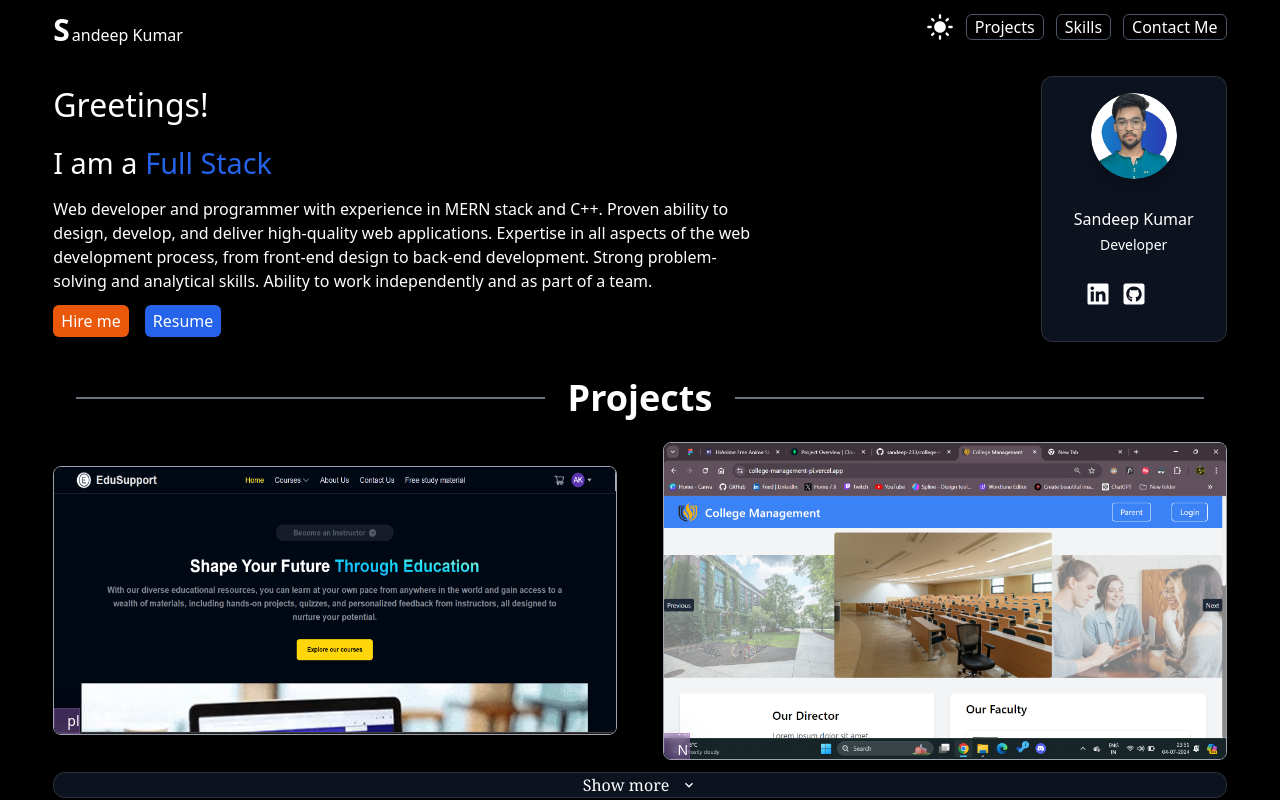
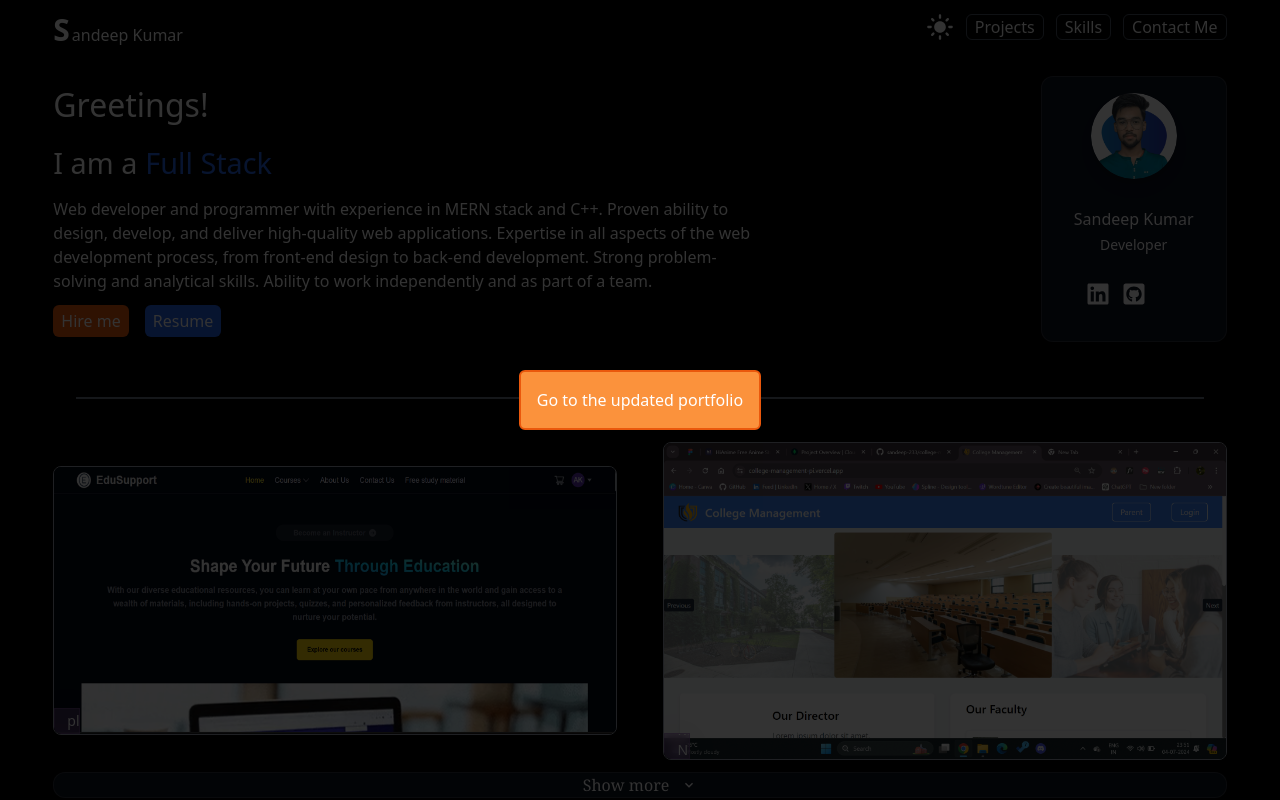
Before and after one commit to sandeep-233/sandeep-portfolio-02, a React (Create React App) app: page / in a window 1280 px wide. Shown: the top 800 px of the page. Built offline with nearby package versions, Linux system fonts and the light colour scheme; some icons are missing.

Commit message:
added referred button to next portfolio

```diff
--- a/src/App.js
+++ b/src/App.js
@@ -26,6 +26,11 @@ function App() {
   return (
     <BrowserRouter>
       <div id='home' className= {`flex flex-col gap-3 items-center ${bgColor} ${textColor} `} >
+        <div className=" w-[100vw] h-[100vh] z-[100] justify-center items-center bg-black bg-opacity-[0.8] fixed flex">
+          <a href="https://sandeep-portfolio-03.vercel.app/" className=" border-2 rounded-md p-4 border-orange-600 bg-orange-400 hover:scale-95 transition-all">
+            Go to the updated portfolio
+          </a>
+        </div>
         <NavBar setMode={setMode} mode={mode}/>
         <HeroSection/>
         <Project/>
```
